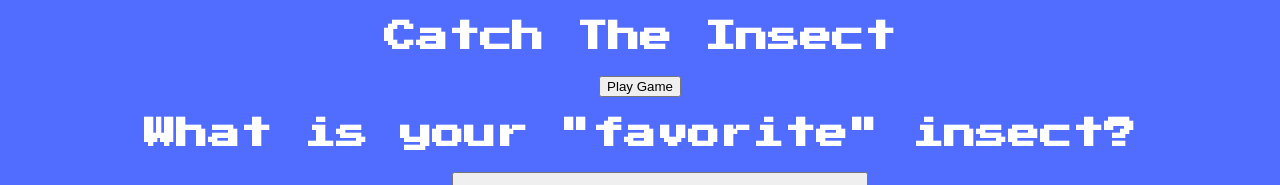
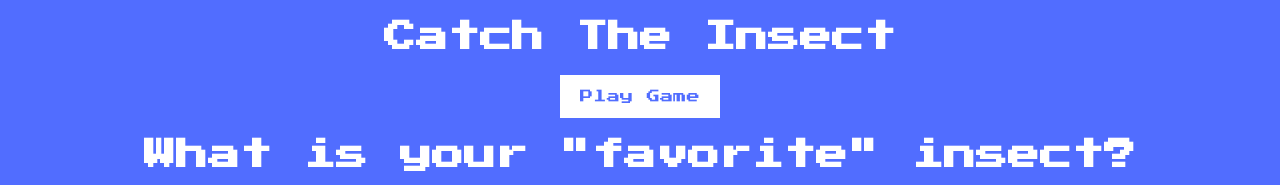
Before and after one commit to jecorrea-cloud/insect_game, a plain HTML site: page index.html in a window 1280 px wide. Shown: the top 185 px of the page. Drawn offline with Linux system fonts and the light colour scheme.

Commit message:
play button

```diff
--- a/style.css
+++ b/style.css
@@ -13,3 +13,21 @@ body {
   margin: 0;
   text-align: center;
 }
+
+/* Play Game button */
+.btn {
+  border: 0;
+  background-color: #fff;
+  color: #516dff;
+  padding: 15px 20px;
+  font-family: inherit;
+  cursor: pointer;
+}
+
+.btn:hover {
+  opacity: 0.9;
+}
+
+.btn:focus {
+  outline: 0;
+}
```
